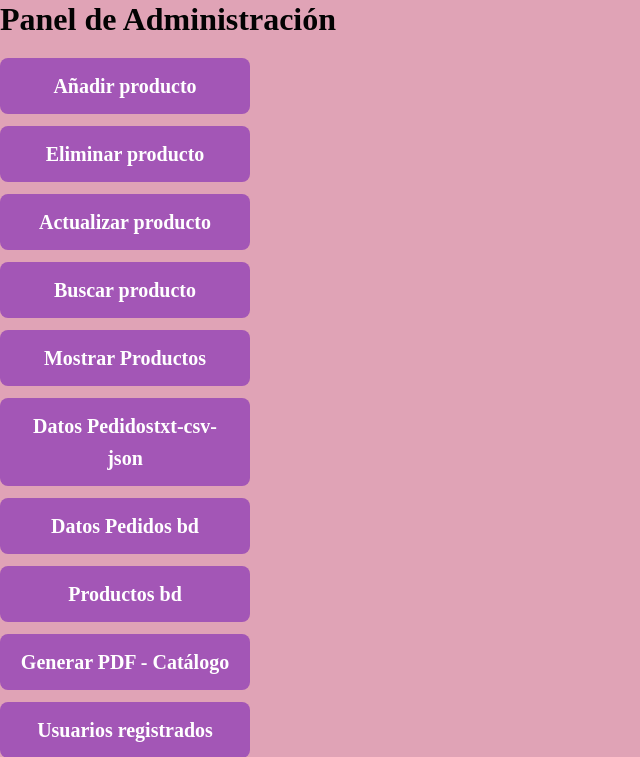
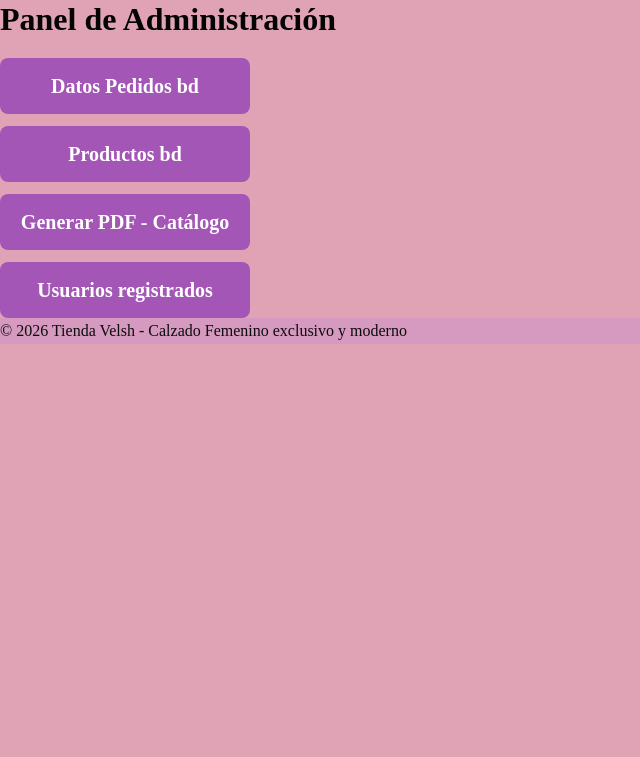
Before and after one commit to vely2004/Desarrolloweb-NC, a Python web app: template Proyecto_tienda_Velsh/templates/admin.html in a window 1280 px wide. Shown: the part 106-863 px from the top of the page, without its empty margins (0-640 px from the left). After the commit the page ends 446 px from the top, so only its background shows below. Run offline with Jinja, Linux system fonts and the light colour scheme; the template is opened without the code that fills it, so the values that code supplies are empty.

Commit message:
SEMANA16

```diff
--- a/Proyecto_tienda_Velsh/templates/admin.html
+++ b/Proyecto_tienda_Velsh/templates/admin.html
@@ -6,12 +6,6 @@
 
 <!-- Menú de subrutas -->
     <div class="botones-usuario">
-        <a href="{{ url_for('admin_añadir') }}" class="btn-usuario">Añadir producto</a>
-        <a href="{{ url_for('admin_eliminar') }}" class="btn-usuario">Eliminar producto</a>
-        <a href="{{ url_for('admin_actualizar') }}" class="btn-usuario">Actualizar producto</a>
-        <a href="{{ url_for('admin_buscar') }}" class="btn-usuario">Buscar producto</a>
-        <a href="{{ url_for('admin_productos') }}" class="btn-usuario">Mostrar Productos</a>
-        <a href="{{ url_for('mostrar_datos') }}" class="btn-usuario">Datos Pedidostxt-csv-json</a>
         <a href="{{ url_for('ver_pedidos') }}" class="btn-usuario">Datos Pedidos bd</a>
         <a href="{{ url_for('ver_productos_bd') }}" class="btn-usuario">Productos bd</a>
         <a href="{{ url_for('reporte_pdf') }}" class="btn-usuario">Generar PDF - Catálogo</a>
```
